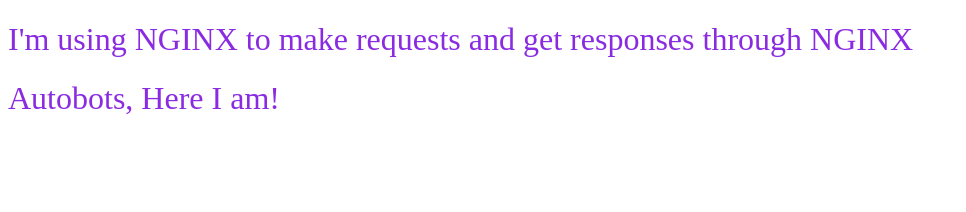
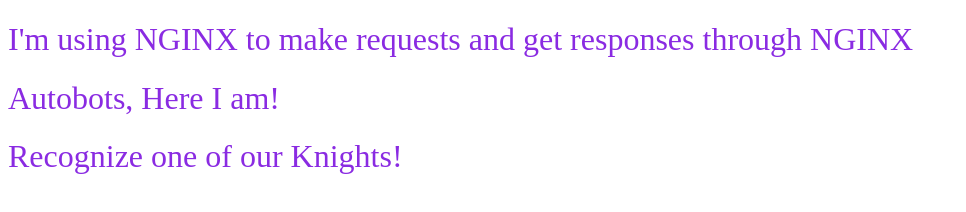
Before and after one commit to venkatsai6/nginx-p, a plain HTML site: page autobots/index.html in a window 1280 px wide. Shown: the whole page, without its empty margins (0-966 px from the left). Drawn offline with Linux system fonts and the light colour scheme; files that its build step writes are made by us from their sources.

Commit message:
Updated index.html

```diff
--- a/autobots/index.html
+++ b/autobots/index.html
@@ -7,5 +7,6 @@
     <body>
         <h1>I'm using NGINX to make requests and get responses through NGINX</h1>
         <h1>Autobots, Here I am!</h1>
+        <h1>Recognize one of our Knights!<h1>
     </body>
 </html>
```
